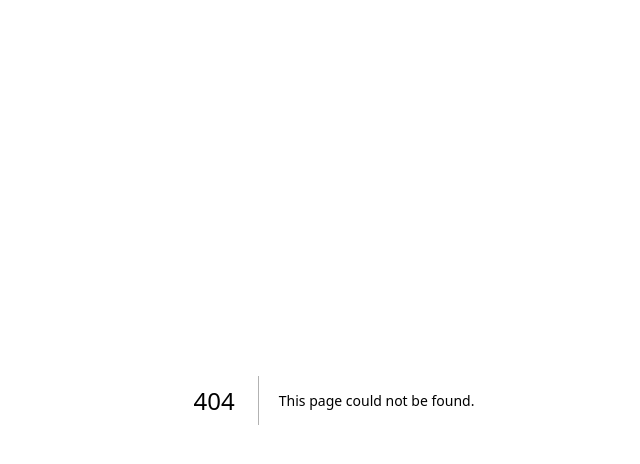
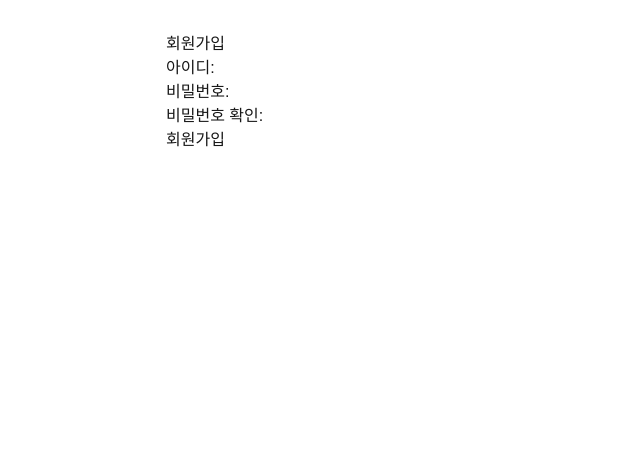
Before and after one commit to YooDaewhan/chat-frontend, a Next.js app: page /register in a window 1280 px wide. Before the commit this address had no page. Shown: the top 464 px of the page, without its empty margins (306-946 px from the left). Built offline with nearby package versions, Linux system fonts and the light colour scheme.

Commit message:
회원가입추가

```diff
--- /dev/null
+++ b/src/app/api/register/route.js
@@ -0,0 +1,25 @@
+import { NextResponse } from "next/server";
+
+export async function POST(req) {
+  try {
+    const { id, password } = await req.json();
+
+    // Render 백엔드로 POST
+    const renderRes = await fetch(
+      "https://chat-backend-2qm3.onrender.com/api/register",
+      {
+        method: "POST",
+        headers: {
+          "Content-Type": "application/json",
+        },
+        body: JSON.stringify({ id, password }),
+      }
+    );
+
+    const data = await renderRes.json();
+
+    return NextResponse.json(data, { status: renderRes.status });
+  } catch (err) {
+    return NextResponse.json({ error: err.message }, { status: 500 });
+  }
+}
--- a/src/app/login/page.js
+++ /dev/null
@@ -1,56 +0,0 @@
-"use client";
-
-import { useState } from "react";
-
-export default function LoginPage() {
-  const [email, setEmail] = useState("");
-  const [password, setPassword] = useState("");
-  const [result, setResult] = useState("");
-
-  const handleLogin = async () => {
-    try {
-      const res = await fetch(
-        "http://ec2-3-38-180-108.ap-northeast-2.compute.amazonaws.com:3000/api/login",
-        {
-          method: "POST",
-          headers: {
-            "Content-Type": "application/json",
-          },
-          body: JSON.stringify({ email, password }),
-        }
-      );
-
-      const data = await res.json();
-
-      if (data.success) {
-        setResult("✅ 로그인 성공");
-      } else {
-        setResult("❌ 로그인 실패: " + data.message);
-      }
-    } catch (err) {
-      setResult("❌ 오류 발생");
-    }
-  };
-
-  return (
-    <div style={{ padding: 40 }}>
-      <h1>🔐 로그인</h1>
-      <input
-        type="email"
-        placeholder="이메일"
-        value={email}
-        onChange={(e) => setEmail(e.target.value)}
-        style={{ display: "block", marginBottom: 10 }}
-      />
-      <input
-        type="password"
-        placeholder="비밀번호"
-        value={password}
-        onChange={(e) => setPassword(e.target.value)}
-        style={{ display: "block", marginBottom: 10 }}
-      />
-      <button onClick={handleLogin}>로그인</button>
-      <p>{result}</p>
-    </div>
-  );
-}
--- /dev/null
+++ b/src/app/register/page.jsx
@@ -0,0 +1,80 @@
+"use client";
+
+import { useState } from "react";
+
+export default function RegisterPage() {
+  const [id, setId] = useState("");
+  const [password, setPassword] = useState("");
+  const [confirmPassword, setConfirmPassword] = useState("");
+  const [message, setMessage] = useState("");
+
+  const handleSubmit = async (e) => {
+    e.preventDefault();
+
+    if (!id || !password || !confirmPassword) {
+      setMessage("모든 항목을 입력해주세요.");
+      return;
+    }
+
+    if (password !== confirmPassword) {
+      setMessage("비밀번호가 일치하지 않습니다.");
+      return;
+    }
+
+    try {
+      const res = await fetch("/api/register", {
+        method: "POST",
+        headers: {
+          "Content-Type": "application/json",
+        },
+        body: JSON.stringify({ id, password }),
+      });
+
+      if (res.ok) {
+        setMessage("회원가입 성공!");
+      } else {
+        const errorData = await res.json();
+        setMessage(`오류: ${errorData.error}`);
+      }
+    } catch (err) {
+      setMessage("서버 통신 오류: " + err.message);
+    }
+  };
+
+  return (
+    <div style={{ padding: "2rem", maxWidth: "400px", margin: "0 auto" }}>
+      <h2>회원가입</h2>
+      <form onSubmit={handleSubmit}>
+        <div>
+          <label>아이디:</label>
+          <input
+            type="text"
+            value={id}
+            onChange={(e) => setId(e.target.value)}
+            required
+          />
+        </div>
+        <div>
+          <label>비밀번호:</label>
+          <input
+            type="password"
+            value={password}
+            onChange={(e) => setPassword(e.target.value)}
+            required
+          />
+        </div>
+        <div>
+          <label>비밀번호 확인:</label>
+          <input
+            type="password"
+            value={confirmPassword}
+            onChange={(e) => setConfirmPassword(e.target.value)}
+            required
+          />
+        </div>
+        <button type="submit">회원가입</button>
+      </form>
+      {message && <p>{message}</p>}
+    </div>
+  );
+}
```
